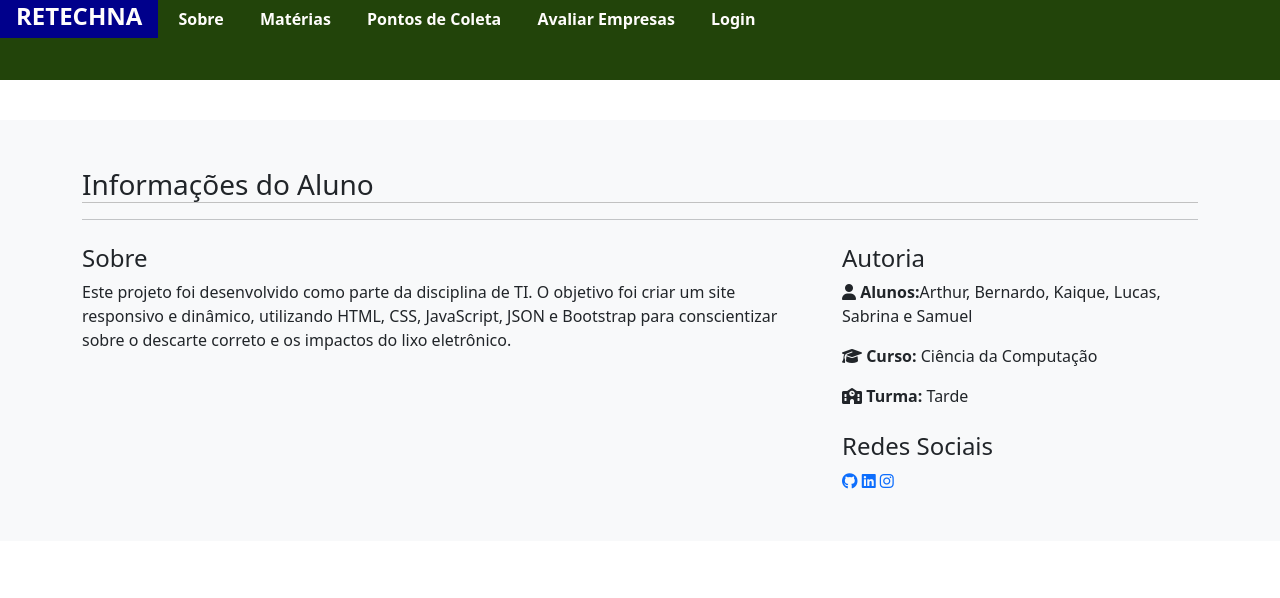
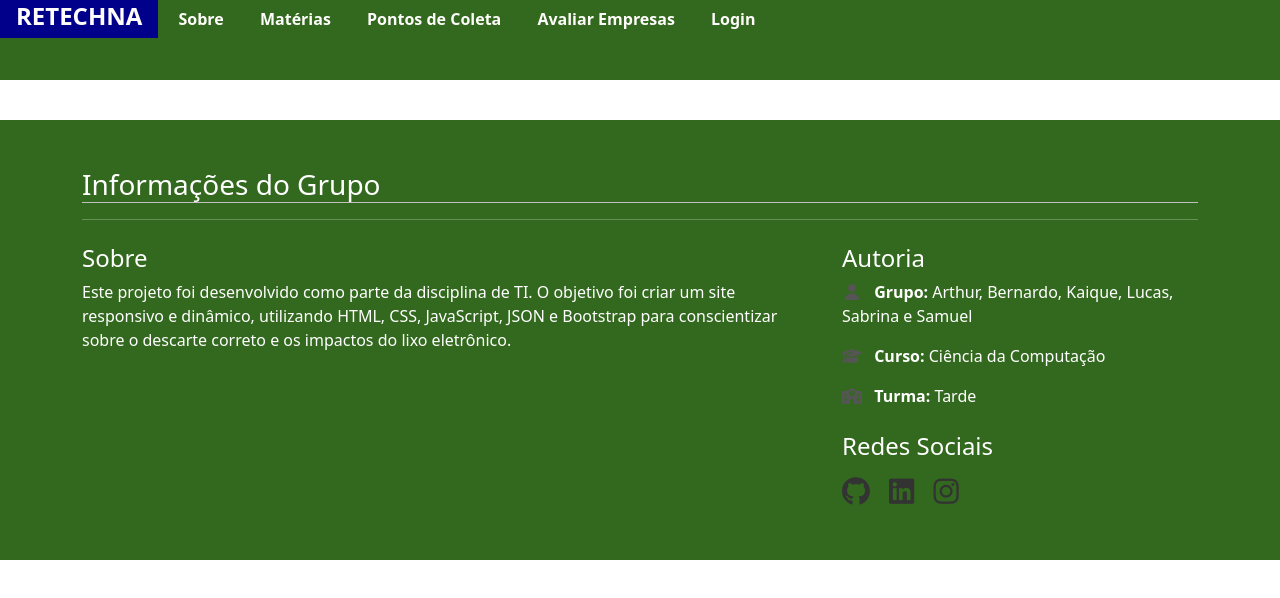
Before and after one commit to ICEI-PUC-Minas-CC-TI/ti1-cc-2025-2-tarde-grupo-2-lixo-eletronico, a website: page codigo/public/index.html in a window 1280 px wide. Drawn offline with nearby package versions, Linux system fonts and the light colour scheme.

Commit message:
CSS Padrão

```diff
--- a/codigo/public/index.html
+++ b/codigo/public/index.html
@@ -4,9 +4,20 @@
     <meta charset="UTF-8" />
     <meta name="viewport" content="width=device-width, initial-scale=1.0" />
     <title>Document</title>
-    <link rel="stylesheet" href="./assets/css/style.css" />
-    <link href="https://cdn.jsdelivr.net/npm/bootstrap@5.3.3/dist/css/bootstrap.min.css" rel="stylesheet" integrity="sha384-QWTKZyjpPEjISv5WaRU9OFeRpok6YctnYmDr5pNlyT2bRjXh0JMhjY6hW+ALEwIH" crossorigin="anonymous">
-    <link rel="stylesheet" href="https://cdnjs.cloudflare.com/ajax/libs/font-awesome/6.5.2/css/all.min.css" integrity="sha512-SnH5WK+bZxgPHs44uWIX+LLJAJ9/2PkPKZ5QiAj6Ta86w+fsb2TkcmfRyVX3pBnMFcV7oQPJkl9QevSCWr3W6A==" crossorigin="anonymous" referrerpolicy="no-referrer" />
+    <link rel="stylesheet" href="style.css" />
+    <link
+      href="https://cdn.jsdelivr.net/npm/bootstrap@5.3.3/dist/css/bootstrap.min.css"
+      rel="stylesheet"
+      integrity="sha384-QWTKZyjpPEjISv5WaRU9OFeRpok6YctnYmDr5pNlyT2bRjXh0JMhjY6hW+ALEwIH"
+      crossorigin="anonymous"
+    />
+    <link
+      rel="stylesheet"
+      href="https://cdnjs.cloudflare.com/ajax/libs/font-awesome/6.5.2/css/all.min.css"
+      integrity="sha512-SnH5WK+bZxgPHs44uWIX+LLJAJ9/2PkPKZ5QiAj6Ta86w+fsb2TkcmfRyVX3pBnMFcV7oQPJkl9QevSCWr3W6A=="
+      crossorigin="anonymous"
+      referrerpolicy="no-referrer"
+    />
     <!-- <script src="./assets/js/login.js"></script> -->
   </head>
   <body>
@@ -30,38 +41,62 @@
         </div>
       </div>
     </header>
-    <main>
+    <main></main>
 
-    </main>
-
-    <footer id="contato" class="bg-light text-dark py-5">
+    <footer id="contato" class="py-5">
       <div class="container">
-        <h3 class="mb-3">Informações do Aluno</h3>
-        <hr class="mb-4">
+        <h3 class="mb-3">Informações do Grupo</h3>
+        <hr class="mb-4" />
 
         <div class="row">
-
           <div class="col-md-8">
             <h4>Sobre</h4>
             <p>
-                    Este projeto foi desenvolvido como parte da disciplina de TI. O objetivo foi criar um site responsivo e dinâmico, utilizando HTML, CSS, JavaScript, JSON e Bootstrap para conscientizar sobre o descarte correto e os impactos do lixo eletrônico.
+              Este projeto foi desenvolvido como parte da disciplina de TI. O
+              objetivo foi criar um site responsivo e dinâmico, utilizando HTML,
+              CSS, JavaScript, JSON e Bootstrap para conscientizar sobre o
+              descarte correto e os impactos do lixo eletrônico.
             </p>
           </div>
 
           <div class="col-md-4">
             <h4>Autoria</h4>
-                <p><i class="fas fa-user info-icon"></i> <strong>Alunos:</strong>Arthur, Bernardo, Kaique, Lucas, Sabrina e Samuel</p>
-                <p><i class="fas fa-graduation-cap info-icon"></i> <strong>Curso:</strong> Ciência da Computação</p>
-                <p><i class="fas fa-school info-icon"></i> <strong>Turma:</strong> Tarde </p>
+            <p>
+              <i class="fas fa-user info-icon"></i>
+              <strong>Grupo:</strong> Arthur, Bernardo, Kaique, Lucas, Sabrina e
+              Samuel
+            </p>
+            <p>
+              <i class="fas fa-graduation-cap info-icon"></i>
+              <strong>Curso:</strong> Ciência da Computação
+            </p>
+            <p>
+              <i class="fas fa-school info-icon"></i>
+              <strong>Turma:</strong> Tarde
+            </p>
 
             <h4 class="mt-4">Redes Sociais</h4>
             <div>
-                    <a href="https://github.com/ICEI-PUC-Minas-CC-TI/ti1-cc-2025-2-tarde-grupo-2-lixo-eletronico" class="social-icon" target="_blank"><i class="fab fa-github"></i></a>
-                    <a href="https://www.linkedin.com"><i class="fab fa-linkedin"></i></a>
-                    <a href="https://www.instagram.com" class="social-icon" target="_blank"><i class="fab fa-instagram"></i></a>
+              <a
+                href="https://github.com/ICEI-PUC-Minas-CC-TI/ti1-cc-2025-2-tarde-grupo-2-lixo-eletronico"
+                class="social-icon"
+                target="_blank"
+                ><i class="fab fa-github"></i
+              ></a>
+              <a
+                href="https://www.linkedin.com"
+                class="social-icon"
+                target="_blank"
+                ><i class="fab fa-linkedin"></i
+              ></a>
+              <a
+                href="https://www.instagram.com"
+                class="social-icon"
+                target="_blank"
+                ><i class="fab fa-instagram"></i
+              ></a>
             </div>
           </div>
-
         </div>
       </div>
     </footer>
--- a/codigo/public/style.css
+++ b/codigo/public/style.css
@@ -19,3 +19,90 @@
 /* color: var(--graydark-900); */
 
 /*------------ ESTILIZAÇÃO DA FUNCIONALIDADE ------------*/
+body {
+  margin: 0;
+  padding: 0;
+  background-color: var(--yellow-100);
+  box-sizing: border-box;
+  color: var(--graydark-900);
+  font-family: "Montserrat", sans-serif;
+}
+h3 {
+  color: #093070;
+  border-bottom: 1px solid #c1c1c1;
+}
+h4 {
+  color: #c54b1e;
+}
+
+.banner img {
+  width: 100%;
+}
+
+.barra-info {
+  height: 5em;
+  background-color: var(--green-700);
+  display: flex;
+  justify-content: space-between;
+}
+
+.menu ul {
+  list-style-type: none;
+  margin: 0;
+  padding: 0;
+}
+
+.menu li {
+  display: inline;
+  margin: 0px;
+  padding: 0.5em 1em;
+  height: 2em;
+  line-height: 2em;
+}
+
+.menu li a {
+  text-decoration: none;
+  color: #fffdfc;
+  font-weight: bold;
+}
+
+.menu li:hover {
+  background-color: darkblue;
+  color: white;
+}
+
+.dados-usuario {
+  height: 2em;
+  line-height: 2em;
+  margin-right: 20px;
+}
+
+main {
+  padding: 20px;
+}
+
+/*Rodapé*/
+
+#contato {
+  background-color: var(--green-700) !important;
+  color: #fff;
+}
+
+.info-icon {
+  width: 20px;
+  text-align: center;
+  margin-right: 8px;
+  color: #555;
+}
+
+.social-icon {
+  font-size: 1.8rem;
+  color: #333;
+  margin-right: 15px;
+  text-decoration: none;
+  transition: color 0.3s ease;
+}
+
+.social-icon:hover {
+  color: #007bff;
+}
```
Lines whose indentation alone changed are shown as unchanged.
